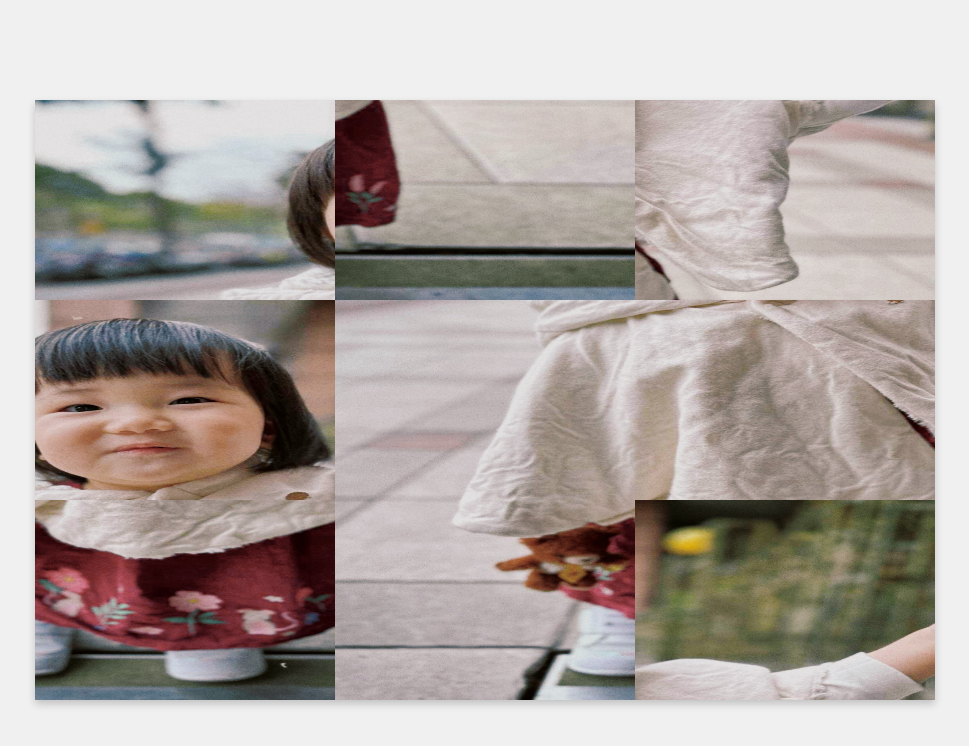
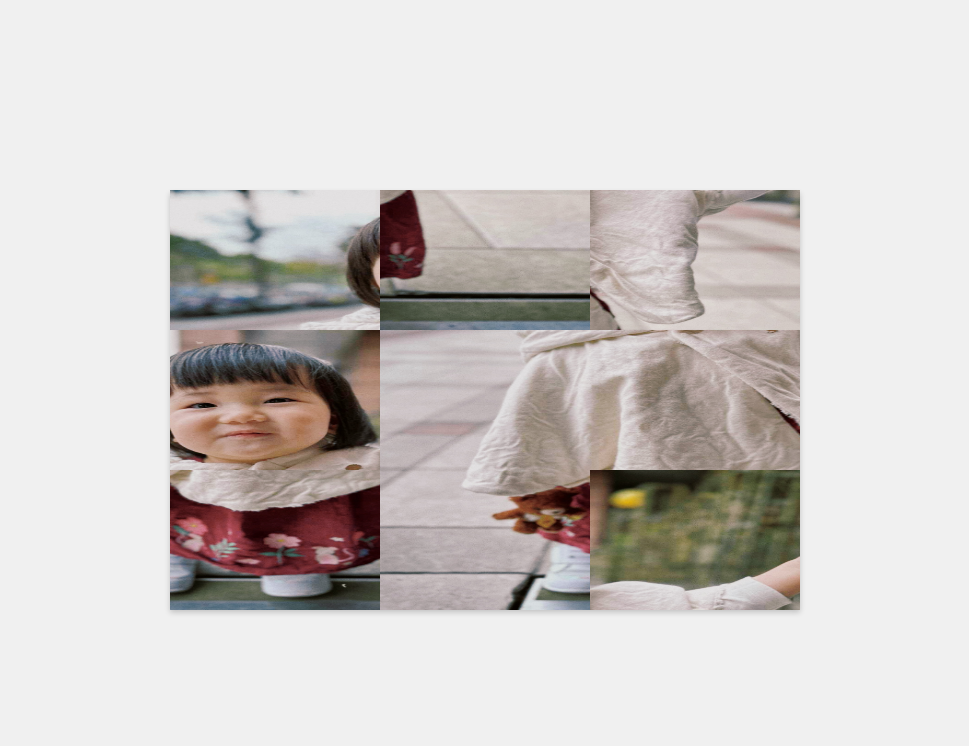
Before and after one commit to warrenABlin/TEST3, a plain HTML site: page index.html in a window 1280 px wide. Shown: the whole page, without its empty margins (155-1124 px from the left). Drawn offline with Linux system fonts and the light colour scheme.

Commit message:
Update index.html

```diff
--- a/index.html
+++ b/index.html
@@ -21,6 +21,7 @@
             flex-wrap: wrap;
             position: relative;
             box-shadow: 0 4px 8px rgba(0, 0, 0, 0.2);
+            transition: transform 0.3s ease; /* 增加平滑效果 */
         }
 
         .tile {
@@ -33,7 +34,7 @@
         }
 
         .tile:hover {
-            transform: scale(1.05);
+            transform: scale(1.05); /* 增加拼圖懸停時的流暢縮放效果 */
         }
 
         video {
@@ -49,13 +50,13 @@
             font-weight: bold;
         }
 
-        /* 調整橫屏下拼圖的樣式 */
+        /* 橫屏模式縮小70%並置中 */
         @media (orientation: landscape) {
             #puzzle-container {
                 position: absolute;
-                left: 50%; /* 使容器水平居中 */
-                top: 50%;  /* 使容器垂直居中 */
-                transform: translate(-50%, -50%); /* 修正居中位置 */
+                left: 50%;
+                top: 50%;
+                transform: translate(-50%, -50%) scale(0.7); /* 縮小70%並居中 */
             }
         }
     </style>
@@ -93,7 +94,7 @@
         function startGame() {
             puzzleContainer.style.width = `${imageWidth}px`;
             puzzleContainer.style.height = `${imageHeight}px`;
-            puzzleContainer.style.margin = '0 auto'; // 在其他模式下居中
+            puzzleContainer.style.margin = '0 auto'; // 置中容器
             bgMusic.play();
             generatePuzzle();
             shuffleTiles();
```
